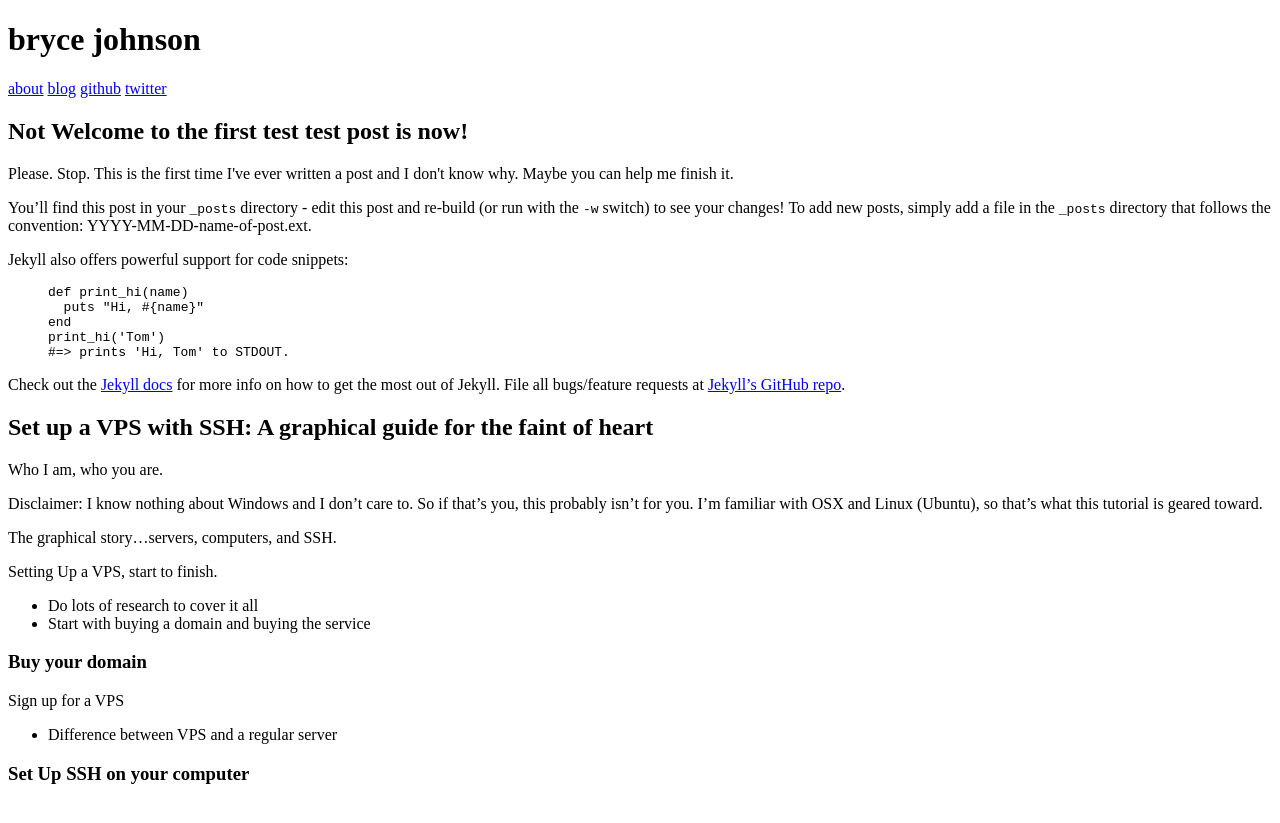
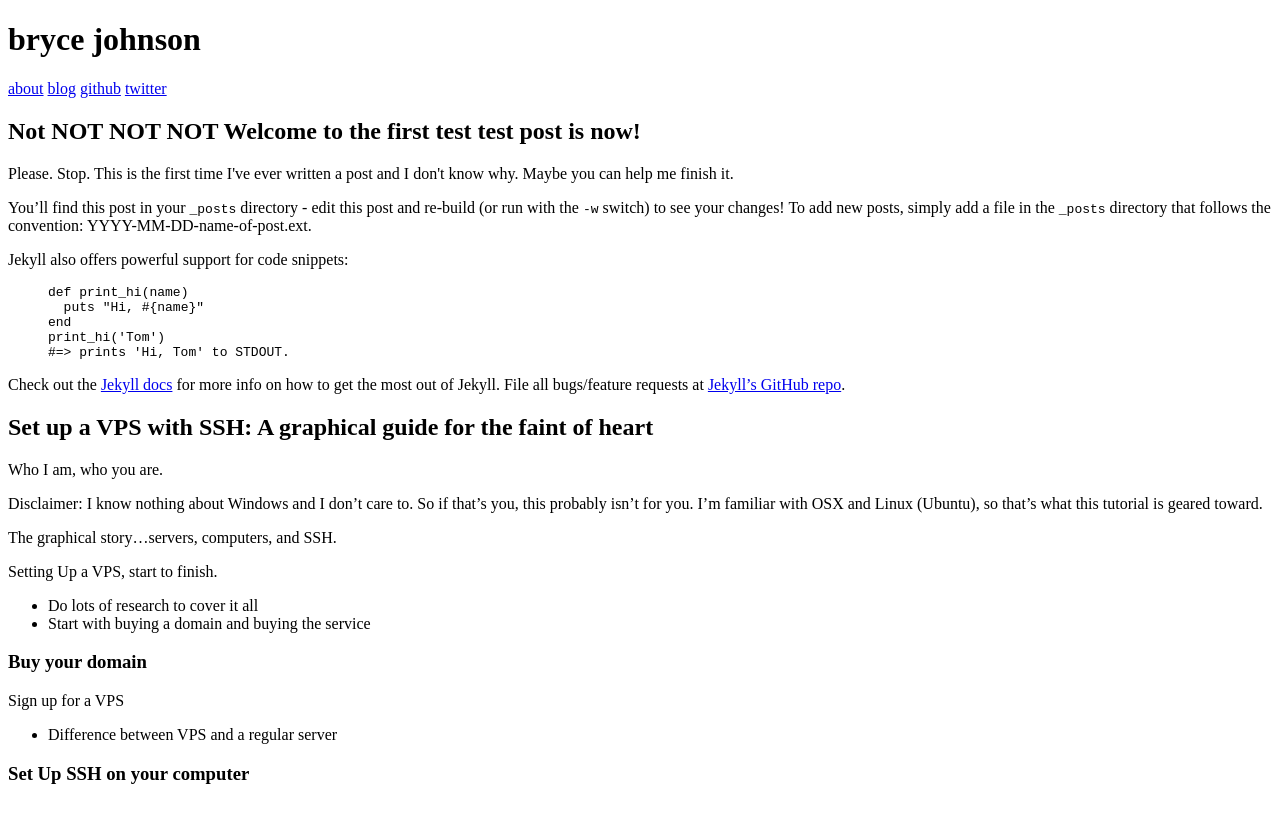
Before and after one commit to brycepj/devbryce-jekyll, a Jekyll site: the page built from _posts/2014-02-01-welcome-to-jekyll.markdown, in a window 1280 px wide. Shown: the top 823 px of the page. Built offline with Jekyll 4.4.1, drawn with Linux system fonts in a browser that asks for light colours.

Commit message:
test push

```diff
--- a/_posts/2014-02-01-welcome-to-jekyll.markdown
+++ b/_posts/2014-02-01-welcome-to-jekyll.markdown
@@ -1,6 +1,6 @@
 ---
 layout: post
-title:  "Not Welcome to  the first test test post is now!"
+title:  "Not NOT NOT NOT Welcome to  the first test test post is now!"
 date:   2014-02-01 12:53:23
 categories: test-category
 snippet: Please. Stop. This is the first time I've ever written a post and I don't know why. Maybe you can help me finish it.
```
